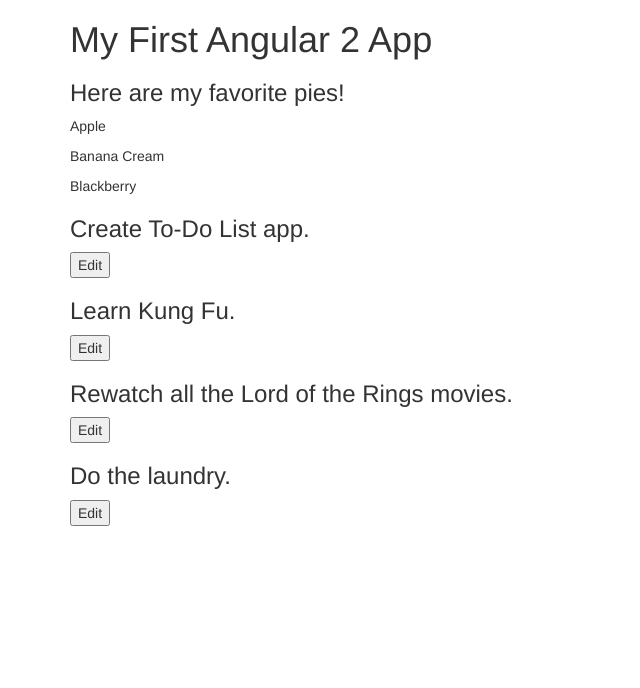
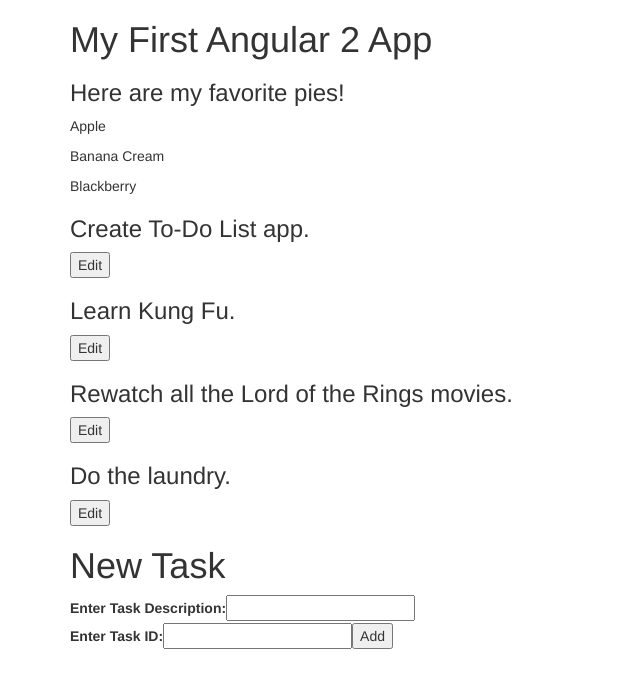
Before and after one commit to NadimRai/myapp-angular, an Angular app: page / in a window 1280 px wide. Shown: the top 688 px of the page, without its empty margins (0-640 px from the left). Built offline with nearby package versions, Linux system fonts and the light colour scheme.

Commit message:
ability to add task to list

```diff
--- a/src/app/app.component.html
+++ b/src/app/app.component.html
@@ -9,4 +9,5 @@
     	[childSelectedTask]="selectedTask"
     	(doneClickedSender)="finishedEditing()">
     </app-edit-task>
+    <app-new-task (newTaskSender)="addTask($event)"></app-new-task>
   </div>
--- a/src/app/app.component.ts
+++ b/src/app/app.component.ts
@@ -20,4 +20,7 @@
   finishedEditing() {
     this.selectedTask = null;
   }
+  addTask(newTaskFromChild: Task) {
+    this.masterTaskList.push(newTaskFromChild);
+  }
 }
--- a/src/app/new-task.component.html
+++ b/src/app/new-task.component.html
@@ -1,3 +1,10 @@
-<p>
-  new-task works!
-</p>
+<h1>New Task</h1>
+    <div>
+      <label>Enter Task Description:</label>
+      <input #newDescription>
+    </div>
+    <div>
+      <label>Enter Task ID:</label>
+      <input #newId>
+      <button (click)="addClicked(newDescription.value, newId.value)">Add</button>
+    </div>
--- a/src/app/new-task.component.ts
+++ b/src/app/new-task.component.ts
@@ -1,15 +1,16 @@
-import { Component, OnInit } from '@angular/core';
+import { Component, Output, EventEmitter } from '@angular/core';
+import { Task } from './task.model';
+
 
 @Component({
   selector: 'app-new-task',
   templateUrl: './new-task.component.html',
   styleUrls: ['./new-task.component.css']
 })
-export class NewTaskComponent implements OnInit {
-
-  constructor() { }
-
-  ngOnInit() {
+export class NewTaskComponent  {
+@Output() newTaskSender = new EventEmitter();
+  addClicked(description: string, id: number) {
+    var newTaskToAdd: Task = new Task(description, id);
+    this.newTaskSender.emit(newTaskToAdd);
   }
-
 }
```
